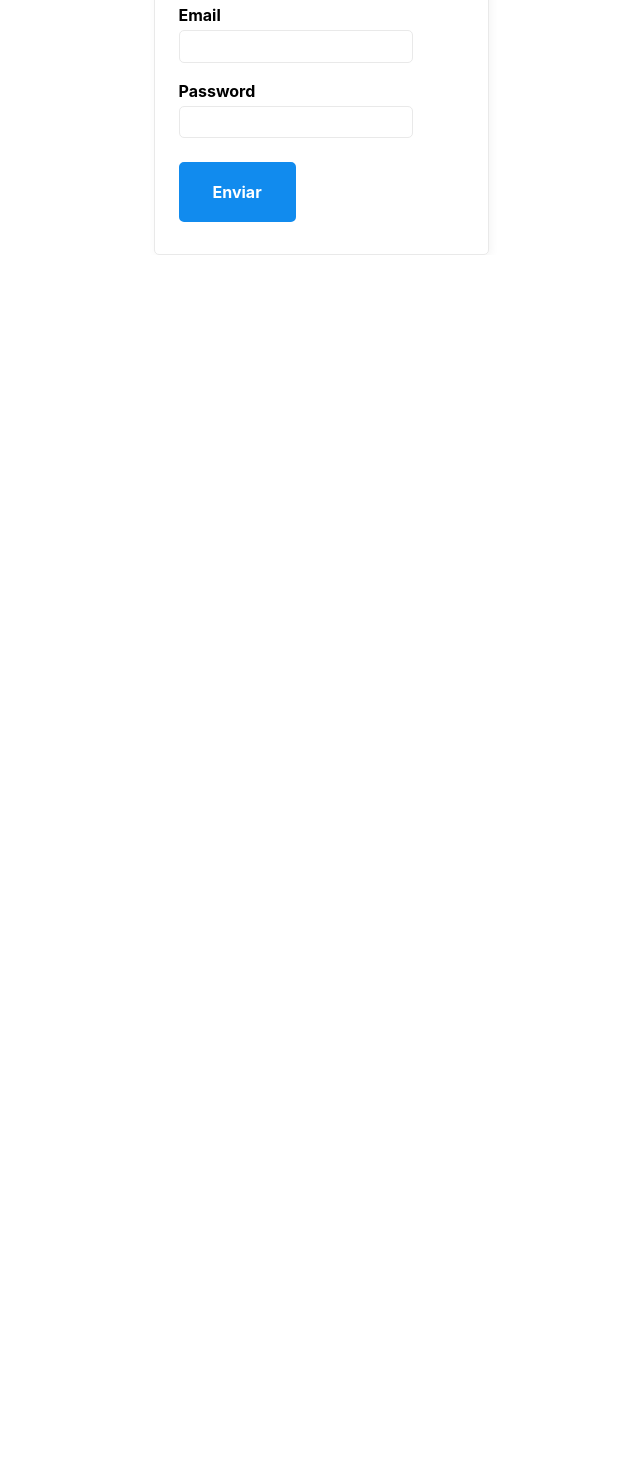
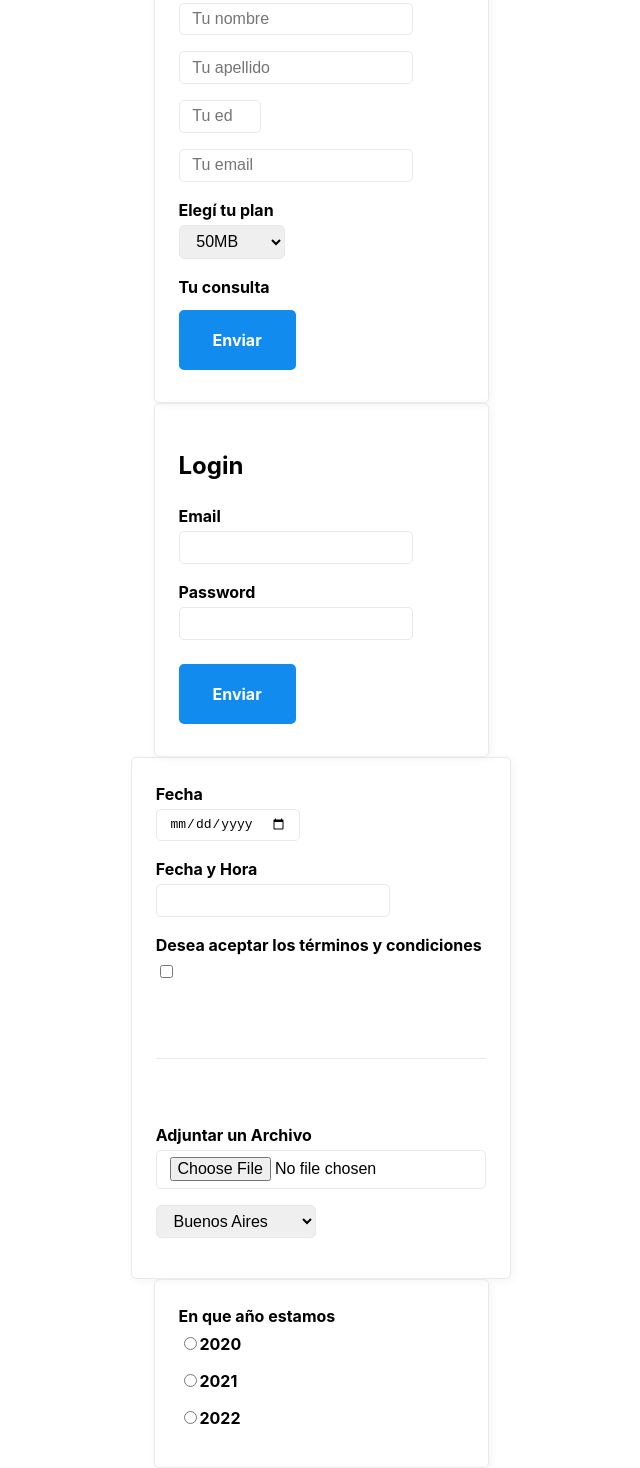
Before and after one commit to CristianMarrone/DesarrolloWebUNTref, a plain HTML site: page Formularios/formularios.html in a window 1280 px wide. Shown: the part 1063-2531 px from the top of the page, without its empty margins (319-959 px from the left). Before the commit the page ends 1318 px from the top, so only its background shows below. Drawn offline with Linux system fonts and the light colour scheme.

Commit message:
FormulariosClase05Completa

```diff
--- a/Formularios/formularios.html
+++ b/Formularios/formularios.html
@@ -20,7 +20,7 @@
             <label for="">Edad</label>
             <input name="edad" type="number" placeholder="40" min="1" max="99">
             <label for="">Email</label>
-            <input name="email" type="email" placeholder="ejemplo@ejemplo.com">
+            <input name="email" required type="email" placeholder="ejemplo@ejemplo.com">
             <label for="">País</label>
             <select>
                 <option value="">Argentina</option>
@@ -36,7 +36,7 @@
         </form>
     </section>
     <section>
-        <h1>Formularios</h1>
+        <h1>Tarjeta de crédito</h1>
         <form action="http://localhost:8000/" method="POST">
             <input name="nombre" type="text" placeholder="Tu nombre como figura en la tarjeta">
             <input name="tarjeta" type="number" placeholder="Numero en la tarjeta">
@@ -44,6 +44,24 @@
             <input name="vencimiento_anio" type="number" placeholder="Año vencimiento">
             <input name="codigo" type="password" placeholder="Código de seguridad">
             <!--<input type="submit" value="Enviar">-->
+            <button type="submit">Enviar</button>
+        </form>
+    </section>
+    <section>
+        <form action="http://localhost:8000/">
+            <h1>Plan Móvil</h1>
+            <input name="nombre" type="text" placeholder="Tu nombre">
+            <input name="apellido" type="text" placeholder="Tu apellido">
+            <input name="edad" type="number" placeholder="Tu edad" min="1" max="99">
+            <input name="email" type="email" placeholder="Tu email">
+            <label for="">Elegí tu plan</label>
+            <select name="plan">
+                <option value="plan-1">50MB</option>
+                <option value="plan-1">100GB</option>
+                <option value="plan-1">1000GB</option>
+                <option value="plan-1">100TB</option>
+            </select>
+            <label for="">Tu consulta</label>
             <button type="submit">Enviar</button>
         </form>
     </section>
@@ -57,6 +75,50 @@
             <button type="submit" href="">Enviar</button>
         </form>
     </section>
+    <section>
+        <form action="">
+            <label for="">Fecha</label>
+            <input type="date">
+            <label for="">Fecha y Hora</label>
+            <input type="datetime">
+            <label for="">Desea aceptar los términos y condiciones</label>
+            <input type="checkbox">
+            <hr>
+            <label for="">Adjuntar un Archivo</label>
+            <input type="file">
+            <select name="" id="">
+                <optgroup label="Centro">
+                    <option>Buenos Aires</option>
+                    <option>Mendoza</option>
+                    <option>La Pampa</option>
+                </optgroup>
+                <option>Misiones</option>
+                <option>Chaco</option>
+                <option>Chubut</option>
+                <option>Cordoba</option>
+                <option>COrrientes</option>
+                <option>Entre Rios</option>
+                <option>Formosa</option>
+                <option>Jujuy</option>
+                <option>La Rioja</option>
+            </select>
+        </form>
+    </section>
+    <section>
+        <form action="http://localhost:8000">
+            <label>En que año estamos</label>
+            <label>
+                <input name="pregunta1" type="radio" value="2020">2020
+            </label>
+            <label>
+                <input name="pregunta1" type="radio" value="2021">2021
+            </label>
+            <label>
+                <input name="pregunta1" type="radio" value="2022">2022
+            </label>
+        </form>
+    </section>
+
 </body>
 
 </html>
```
